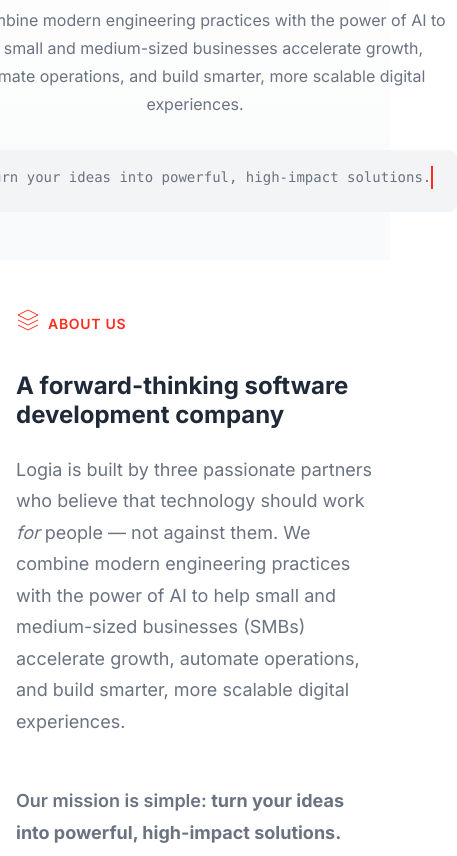
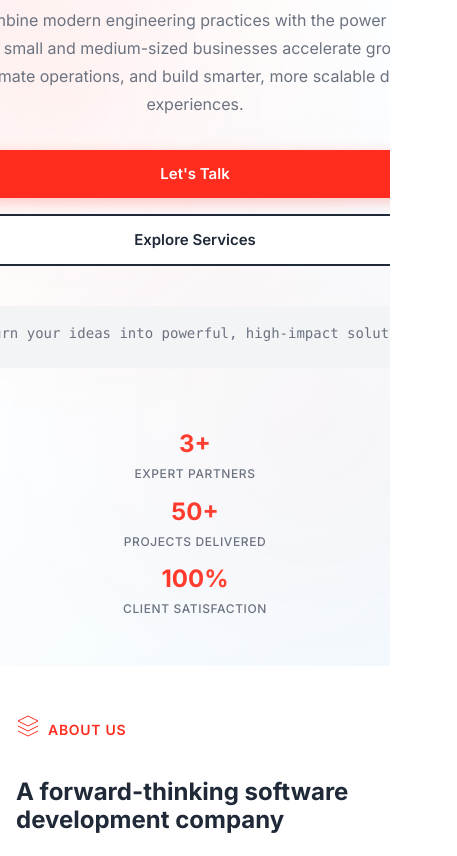
Before and after one commit to melvinmmelo/logia, a plain HTML site: page index.html in a window 390 px wide. Shown: the part 253-1109 px from the top of the page, 457 px wide, since content can reach past the window. Drawn offline with Linux system fonts and the light colour scheme.

Commit message:
Enhance hero section with advanced visual effects and trust indicators
Visual Enhancements:
- Add animated gradient background with floating pattern effects
- Implement gradient text effect on highlighted heading
- Increase hero section padding for better breathing room
- Add smooth fade-in animations with staggered timing

New Features:
- Re-add enhanced CTA buttons with improved styling and hover effects
- Add trust indicators section displaying key stats (3+ Expert Partners, 50+ Projects, 100% Satisfaction)
- Primary button now uses brand red color with shadow effects
- Secondary button has fill effect on hover

Typography & Spacing:
- Increase hero title font size to 3.75rem for better impact
- Increase description font size to 1.25rem for readability
- Add proper spacing between all hero elements
- Center all content with max-width constraint

Responsive Design:
- Add responsive styles for hero stats across all breakpoints
- Tablet: Reduce stat numbers and gaps appropriately
- Mobile: Stack stats vertically for better mobile experience
- Adjust font sizes progressively for smaller screens

🤖 Generated with [Claude Code](https://claude.com/claude-code)

Co-Authored-By: Claude Sonnet 4.5 <noreply@anthropic.com>

```diff
--- a/index.html
+++ b/index.html
@@ -78,6 +78,10 @@
 
     <!-- Hero Section -->
     <section class="hero">
+        <div class="hero-background">
+            <div class="hero-gradient"></div>
+            <div class="hero-pattern"></div>
+        </div>
         <div class="container">
             <div class="hero-content" style="display: flex; justify-content: center; align-items: center;">
                 <div class="hero-text" style="text-align: center; max-width: 900px;">
@@ -92,15 +96,30 @@
                         more scalable digital experiences.
                     </p>
 
-                    <!-- <div class="hero-buttons">
-                        <a href="#contact" class="btn btn-primary">Get in Touch</a>
-                        <a href="#services" class="btn btn-secondary">Our Services</a>
-                    </div> -->
+                    <div class="hero-buttons">
+                        <a href="#contact" class="btn btn-primary">Let's Talk</a>
+                        <a href="#services" class="btn btn-secondary">Explore Services</a>
+                    </div>
 
                     <div class="code-snippet">
                         <code>
                             <span class="code-prompt">></span> Turn your ideas into powerful, high-impact solutions.
                         </code>
+                    </div>
+
+                    <div class="hero-stats">
+                        <div class="stat-item">
+                            <div class="stat-number">3+</div>
+                            <div class="stat-label">Expert Partners</div>
+                        </div>
+                        <div class="stat-item">
+                            <div class="stat-number">50+</div>
+                            <div class="stat-label">Projects Delivered</div>
+                        </div>
+                        <div class="stat-item">
+                            <div class="stat-number">100%</div>
+                            <div class="stat-label">Client Satisfaction</div>
+                        </div>
                     </div>
                 </div>
             </div>
--- a/styles.css
+++ b/styles.css
@@ -172,8 +172,45 @@ body {
 
 /* Hero Section */
 .hero {
-    padding: 4rem 0 6rem;
-    background: linear-gradient(to bottom, var(--bg-white), var(--bg-light));
+    padding: 6rem 0 8rem;
+    position: relative;
+    overflow: hidden;
+}
+
+.hero-background {
+    position: absolute;
+    top: 0;
+    left: 0;
+    right: 0;
+    bottom: 0;
+    z-index: 0;
+}
+
+.hero-gradient {
+    position: absolute;
+    top: 0;
+    left: 0;
+    right: 0;
+    bottom: 0;
+    background: linear-gradient(135deg, #fef2f2 0%, #fff 30%, #f0f9ff 100%);
+    opacity: 0.8;
+}
+
+.hero-pattern {
+    position: absolute;
+    top: 0;
+    left: 0;
+    right: 0;
+    bottom: 0;
+    background-image:
+        radial-gradient(circle at 20% 30%, rgba(255, 45, 32, 0.05) 0%, transparent 50%),
+        radial-gradient(circle at 80% 70%, rgba(255, 45, 32, 0.03) 0%, transparent 50%);
+    animation: patternFloat 20s ease-in-out infinite;
+}
+
+@keyframes patternFloat {
+    0%, 100% { transform: translateY(0) scale(1); }
+    50% { transform: translateY(-20px) scale(1.05); }
 }
 
 .hero-content {
@@ -181,32 +218,47 @@ body {
     grid-template-columns: 1fr 1fr;
     gap: 4rem;
     align-items: center;
+    position: relative;
+    z-index: 1;
 }
 
 .hero-title {
-    font-size: 3.5rem;
+    font-size: 3.75rem;
     line-height: 1.1;
     font-weight: 700;
     letter-spacing: -0.025em;
     margin-bottom: 1.5rem;
     color: var(--text-primary);
+    opacity: 0;
+    animation: fadeInUp 0.8s ease-out 0.2s forwards;
 }
 
 .text-highlight {
     color: var(--primary-color);
+    background: linear-gradient(135deg, #FF2D20 0%, #ff4d3d 100%);
+    -webkit-background-clip: text;
+    -webkit-text-fill-color: transparent;
+    background-clip: text;
+    position: relative;
+    display: inline-block;
 }
 
 .hero-description {
-    font-size: 1.125rem;
+    font-size: 1.25rem;
     color: var(--text-secondary);
     margin-bottom: 2rem;
     line-height: 1.75;
+    opacity: 0;
+    animation: fadeInUp 0.8s ease-out 0.4s forwards;
 }
 
 .hero-buttons {
     display: flex;
     gap: 1rem;
-    margin-bottom: 2rem;
+    margin-bottom: 2.5rem;
+    justify-content: center;
+    opacity: 0;
+    animation: fadeInUp 0.8s ease-out 0.6s forwards;
 }
 
 .btn {
@@ -222,26 +274,28 @@ body {
 }
 
 .btn-primary {
-    background: var(--text-primary);
+    background: var(--primary-color);
     color: white;
+    box-shadow: 0 4px 14px rgba(255, 45, 32, 0.25);
 }
 
 .btn-primary:hover {
-    background: #111827;
+    background: #d92415;
     transform: translateY(-2px);
-    box-shadow: 0 4px 12px rgba(0, 0, 0, 0.15);
+    box-shadow: 0 6px 20px rgba(255, 45, 32, 0.35);
 }
 
 .btn-secondary {
     background: var(--bg-white);
     color: var(--text-primary);
-    border: 1px solid var(--border-color);
+    border: 2px solid var(--text-primary);
 }
 
 .btn-secondary:hover {
-    border-color: var(--text-primary);
+    background: var(--text-primary);
+    color: white;
     transform: translateY(-2px);
-    box-shadow: 0 4px 12px rgba(0, 0, 0, 0.1);
+    box-shadow: 0 4px 12px rgba(0, 0, 0, 0.15);
 }
 
 .code-snippet {
@@ -250,7 +304,8 @@ body {
     border-radius: 0.5rem;
     border-left: 3px solid var(--primary-color);
     opacity: 0;
-    animation: fadeInUp 0.8s ease-out 0.5s forwards;
+    animation: fadeInUp 0.8s ease-out 0.8s forwards;
+    margin-bottom: 3rem;
 }
 
 .code-snippet code {
@@ -270,6 +325,40 @@ body {
     margin-right: 0.5rem;
     opacity: 0;
     animation: fadeIn 0.3s ease-out 1.3s forwards;
+}
+
+.hero-stats {
+    display: flex;
+    gap: 3rem;
+    justify-content: center;
+    align-items: center;
+    padding-top: 1rem;
+    opacity: 0;
+    animation: fadeInUp 0.8s ease-out 1.2s forwards;
+}
+
+.stat-item {
+    text-align: center;
+}
+
+.stat-number {
+    font-size: 2.5rem;
+    font-weight: 700;
+    color: var(--primary-color);
+    line-height: 1;
+    margin-bottom: 0.5rem;
+    background: linear-gradient(135deg, #FF2D20 0%, #ff4d3d 100%);
+    -webkit-background-clip: text;
+    -webkit-text-fill-color: transparent;
+    background-clip: text;
+}
+
+.stat-label {
+    font-size: 0.875rem;
+    color: var(--text-secondary);
+    font-weight: 500;
+    text-transform: uppercase;
+    letter-spacing: 0.05em;
 }
 
 .hero-media {
@@ -578,12 +667,20 @@ body {
 /* Responsive Design */
 @media (max-width: 1024px) {
     .hero-title {
-        font-size: 2.5rem;
+        font-size: 2.75rem;
     }
 
     .hero-content {
         grid-template-columns: 1fr;
         gap: 3rem;
+    }
+
+    .hero-stats {
+        gap: 2rem;
+    }
+
+    .stat-number {
+        font-size: 2rem;
     }
 
     .footer-content {
@@ -629,6 +726,18 @@ body {
         text-align: center;
     }
 
+    .hero-stats {
+        gap: 1.5rem;
+    }
+
+    .stat-number {
+        font-size: 1.75rem;
+    }
+
+    .stat-label {
+        font-size: 0.75rem;
+    }
+
     .ecosystem-title {
         font-size: 2rem;
     }
@@ -666,6 +775,15 @@ body {
 
     .hero-title {
         font-size: 1.75rem;
+    }
+
+    .hero-stats {
+        flex-direction: column;
+        gap: 1rem;
+    }
+
+    .stat-number {
+        font-size: 1.5rem;
     }
 
     .ecosystem {
```
